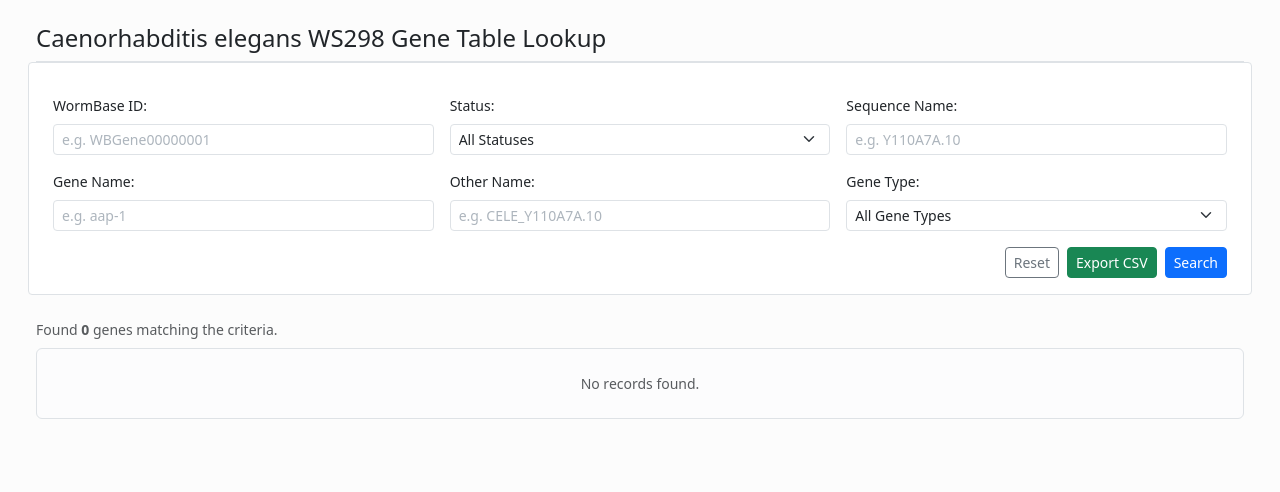
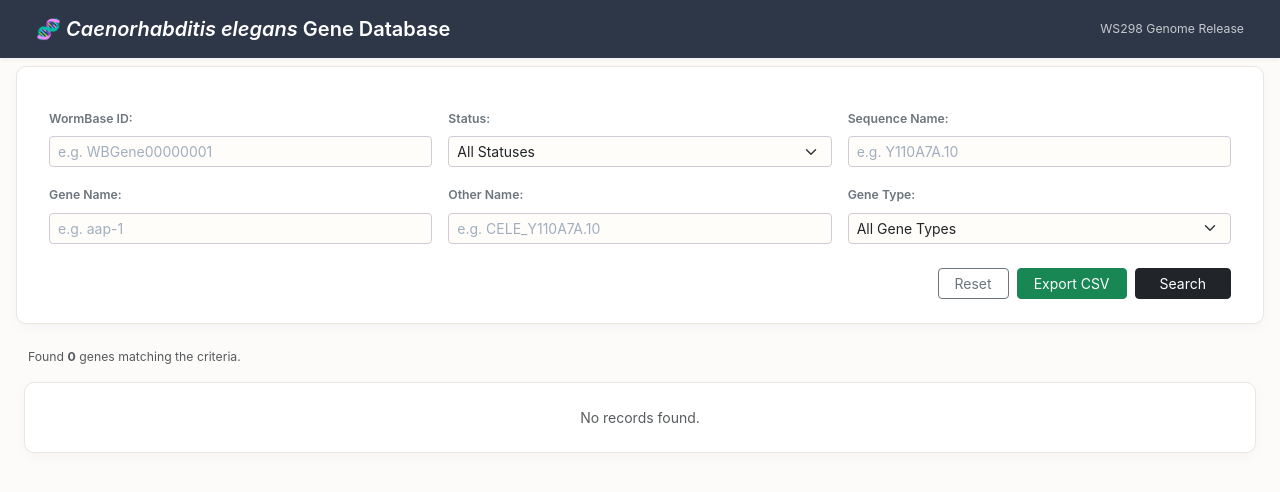
Before and after one commit to Chen-wunyi/CSBP, a Django app: page / in a window 1280 px wide. Shown: the top 492 px of the page. Run offline with Django 5.2, Linux system fonts and the light colour scheme; data that the repository does not hold is empty.

Commit message:
Upgrade UI with custom navbar and warm palette

```diff
--- a/hw1/templates/hw1/main.html
+++ b/hw1/templates/hw1/main.html
@@ -2,32 +2,92 @@
 <html lang="zh-Hant">
 <head>
     <meta charset="UTF-8">
-    <title>WormBase Gene Lookup</title>
+    <title>C. elegans Gene Lookup</title>
     <link href="https://cdn.jsdelivr.net/npm/bootstrap@5.3.0/dist/css/bootstrap.min.css" rel="stylesheet">
     <style>
-        body { background-color: #fcfcfc; font-size: 14px; }
-        .table-custom th { background-color: #f1f3f5; color: #333; font-weight: 600; }
-        .table-custom th a { color: #333; text-decoration: none; display: block; }
-        .table-custom th a:hover { color: #0d6efd; }
-        input::placeholder { color: #adb5bd !important; opacity: 1; }
+        /* 溫潤米白色系背景與基礎字體優化 */
+        body {
+            background-color: #fcfbfa;
+            color: #2c3e50;
+            font-family: -apple-system, BlinkMacSystemFont, "Segoe UI", Roboto, "Helvetica Neue", Arial, sans-serif;
+            font-size: 14px;
+        }
+
+        /* 質感導覽列 */
+        .navbar-custom {
+            background-color: #2d3748;
+            box-shadow: 0 2px 4px rgba(0,0,0,0.05);
+        }
+
+        /* 搜尋卡片區塊陰影與圓角 */
+        .search-card {
+            background-color: #ffffff;
+            border: 1px solid #eae6df !important;
+            border-radius: 10px;
+            box-shadow: 0 4px 12px rgba(0, 0, 0, 0.03);
+        }
+
+        /*  테이블 樣式與柔和表頭 */
+        .table-custom {
+            background-color: #ffffff;
+            border-radius: 8px;
+            overflow: hidden;
+            box-shadow: 0 2px 8px rgba(0, 0, 0, 0.02);
+            border: 1px solid #eae6df;
+        }
+        .table-custom th {
+            background-color: #f7f5ef;
+            color: #4a5568;
+            font-weight: 600;
+            border-bottom: 2px solid #e2ded6 !important;
+        }
+        .table-custom th a {
+            color: #4a5568;
+            text-decoration: none;
+            display: block;
+        }
+        .table-custom th a:hover {
+            color: #3182ce;
+        }
+
+        /* 輸入框與提示字優化 */
+        .form-control, .form-select {
+            border-color: #d1cbd5;
+            background-color: #fffdf9;
+        }
+        .form-control:focus, .form-select:focus {
+            border-color: #4a5568;
+            box-shadow: 0 0 0 0.2rem rgba(74, 85, 104, 0.15);
+            background-color: #ffffff;
+        }
+        input::placeholder { color: #a0aec0 !important; opacity: 1; }
     </style>
 </head>
-<body class="p-4">
-    <div class="container-fluid">
-        <h4 class="mb-3 border-bottom pb-2">Caenorhabditis elegans WS298 Gene Table Lookup</h4>
+<body>
 
-        <!-- 全欄位查詢與排序表單 -->
-        <form method="GET" action="" class="row g-3 mb-4 bg-white p-3 border rounded-1">
+    <!-- 質感頂部導覽列 -->
+    <nav class="navbar navbar-dark navbar-custom px-4 mb-4">
+        <div class="container-fluid py-1">
+            <span class="navbar-brand mb-0 h5 fw-semibold">
+                🧬 <i>Caenorhabditis elegans</i> Gene Database
+            </span>
+            <span class="text-light opacity-75 small">WS298 Genome Release</span>
+        </div>
+    </nav>
+
+    <div class="container-fluid px-4">
+
+        <!-- 查詢表單區塊 -->
+        <form method="GET" action="" class="row g-3 mb-4 p-4 search-card">
             <input type="hidden" name="sort" value="{{ sort_by }}">
 
             <div class="col-md-4">
-                <label class="form-label">WormBase ID:</label>
+                <label class="form-label fw-semibold text-secondary small">WormBase ID:</label>
                 <input type="text" name="wormbase_id" class="form-control form-control-sm" placeholder="e.g. WBGene00000001" value="{{ wormbase_id }}">
             </div>
 
-            <!-- Status 改為下拉選單 -->
             <div class="col-md-4">
-                <label class="form-label">Status:</label>
+                <label class="form-label fw-semibold text-secondary small">Status:</label>
                 <select name="status" class="form-select form-select-sm">
                     <option value="">All Statuses</option>
                     <option value="Live" {% if status == 'Live' %}selected{% endif %}>Live</option>
@@ -38,23 +98,22 @@
             </div>
 
             <div class="col-md-4">
-                <label class="form-label">Sequence Name:</label>
+                <label class="form-label fw-semibold text-secondary small">Sequence Name:</label>
                 <input type="text" name="sequence_name" class="form-control form-control-sm" placeholder="e.g. Y110A7A.10" value="{{ sequence_name }}">
             </div>
 
             <div class="col-md-4">
-                <label class="form-label">Gene Name:</label>
+                <label class="form-label fw-semibold text-secondary small">Gene Name:</label>
                 <input type="text" name="gene_name" class="form-control form-control-sm" placeholder="e.g. aap-1" value="{{ gene_name }}">
             </div>
 
             <div class="col-md-4">
-                <label class="form-label">Other Name:</label>
+                <label class="form-label fw-semibold text-secondary small">Other Name:</label>
                 <input type="text" name="other_name" class="form-control form-control-sm" placeholder="e.g. CELE_Y110A7A.10" value="{{ other_name }}">
             </div>
 
-            <!-- Gene Type 改為下拉選單 -->
             <div class="col-md-4">
-                <label class="form-label">Gene Type:</label>
+                <label class="form-label fw-semibold text-secondary small">Gene Type:</label>
                 <select name="gene_type" class="form-select form-select-sm">
                     <option value="">All Gene Types</option>
                     <option value="protein_coding_gene" {% if gene_type == 'protein_coding_gene' %}selected{% endif %}>protein_coding_gene</option>
@@ -68,42 +127,42 @@
                 </select>
             </div>
 
-            <!-- 按鈕區：包含重置、匯出 CSV 與搜尋 -->
-            <div class="col-12 d-flex justify-content-end align-items-center">
-                <a href="?" class="btn btn-outline-secondary btn-sm me-2">Reset</a>
-                <button type="submit" name="export" value="1" class="btn btn-success btn-sm me-2">Export CSV</button>
-                <button type="submit" class="btn btn-primary btn-sm">Search</button>
+            <!-- 按鈕區 -->
+            <div class="col-12 d-flex justify-content-end align-items-center pt-2">
+                <a href="?" class="btn btn-outline-secondary btn-sm me-2 px-3">Reset</a>
+                <button type="submit" name="export" value="1" class="btn btn-success btn-sm me-2 px-3">Export CSV</button>
+                <button type="submit" class="btn btn-dark btn-sm px-4">Search</button>
             </div>
         </form>
 
-        <div class="mb-2 text-muted">
+        <div class="mb-3 text-muted small px-1">
             Found <strong>{{ total_count }}</strong> genes matching the criteria.
         </div>
 
-        <!-- 基因數據表格 (標題支援點擊排序) -->
+        <!-- 基因數據表格 -->
         {% if page_obj %}
         <div class="table-responsive">
-            <table class="table table-bordered table-hover table-sm table-custom">
+            <table class="table table-hover table-sm table-custom align-middle mb-4">
                 <thead>
                     <tr>
-                        <th>
+                        <th class="py-2 ps-3">
                             <a href="?wormbase_id={{ wormbase_id }}&status={{ status }}&sequence_name={{ sequence_name }}&gene_name={{ gene_name }}&other_name={{ other_name }}&gene_type={{ gene_type }}&sort={% if sort_by == 'wormbase_id' %}-wormbase_id{% else %}wormbase_id{% endif %}">
                                 WormBase ID {% if sort_by == 'wormbase_id' %}▲{% elif sort_by == '-wormbase_id' %}▼{% endif %}
                             </a>
                         </th>
-                        <th>
+                        <th class="py-2">
                             <a href="?wormbase_id={{ wormbase_id }}&status={{ status }}&sequence_name={{ sequence_name }}&gene_name={{ gene_name }}&other_name={{ other_name }}&gene_type={{ gene_type }}&sort={% if sort_by == 'status' %}-status{% else %}status{% endif %}">
                                 Status {% if sort_by == 'status' %}▲{% elif sort_by == '-status' %}▼{% endif %}
                             </a>
                         </th>
-                        <th>Sequence Name</th>
-                        <th>
+                        <th class="py-2">Sequence Name</th>
+                        <th class="py-2">
                             <a href="?wormbase_id={{ wormbase_id }}&status={{ status }}&sequence_name={{ sequence_name }}&gene_name={{ gene_name }}&other_name={{ other_name }}&gene_type={{ gene_type }}&sort={% if sort_by == 'gene_name' %}-gene_name{% else %}gene_name{% endif %}">
                                 Gene Name {% if sort_by == 'gene_name' %}▲{% elif sort_by == '-gene_name' %}▼{% endif %}
                             </a>
                         </th>
-                        <th>Other Name</th>
-                        <th>
+                        <th class="py-2">Other Name</th>
+                        <th class="py-2">
                             <a href="?wormbase_id={{ wormbase_id }}&status={{ status }}&sequence_name={{ sequence_name }}&gene_name={{ gene_name }}&other_name={{ other_name }}&gene_type={{ gene_type }}&sort={% if sort_by == 'gene_type' %}-gene_type{% else %}gene_type{% endif %}">
                                 Gene Type {% if sort_by == 'gene_type' %}▲{% elif sort_by == '-gene_type' %}▼{% endif %}
                             </a>
@@ -113,42 +172,41 @@
                 <tbody>
                     {% for gene in page_obj %}
                     <tr>
-                        <td>
-                            <!-- WormBase ID 轉為官方超連結 -->
-                            <a href="https://wormbase.org/species/c_elegans/gene/{{ gene.wormbase_id }}" target="_blank" title="View on WormBase">
+                        <td class="ps-3">
+                            <a href="https://wormbase.org/species/c_elegans/gene/{{ gene.wormbase_id }}" target="_blank" title="View on WormBase" class="text-decoration-none fw-medium text-primary">
                                 <code>{{ gene.wormbase_id }}</code> 🔗
                             </a>
                         </td>
                         <td>
-                            <span class="badge {% if gene.status == 'Live' %}bg-success{% elif gene.status == 'Dead' %}bg-secondary{% else %}bg-warning text-dark{% endif %}">
+                            <span class="badge {% if gene.status == 'Live' %}bg-success{% elif gene.status == 'Dead' %}bg-secondary{% else %}bg-warning text-dark{% endif %} px-2 py-1">
                                 {{ gene.status }}
                             </span>
                         </td>
-                        <td>{{ gene.sequence_name }}</td>
-                        <td><strong>{{ gene.gene_name }}</strong></td>
-                        <td>{{ gene.other_name }}</td>
-                        <td>{{ gene.gene_type }}</td>
+                        <td class="text-secondary">{{ gene.sequence_name }}</td>
+                        <td><strong class="text-dark">{{ gene.gene_name }}</strong></td>
+                        <td class="text-muted">{{ gene.other_name }}</td>
+                        <td><span class="text-muted small">{{ gene.gene_type }}</span></td>
                     </tr>
                     {% endfor %}
                 </tbody>
             </table>
         </div>
         {% else %}
-        <div class="alert alert-light border text-center py-4 text-muted">
+        <div class="alert alert-light border text-center py-4 text-muted search-card">
             No records found.
         </div>
         {% endif %}
 
         <!-- 分頁元件 -->
         {% if page_obj.has_other_pages %}
-        <nav>
+        <nav class="my-4">
             <ul class="pagination pagination-sm justify-content-center">
                 {% if page_obj.has_previous %}
                     <li class="page-item"><a class="page-link" href="?wormbase_id={{ wormbase_id }}&status={{ status }}&sequence_name={{ sequence_name }}&gene_name={{ gene_name }}&other_name={{ other_name }}&gene_type={{ gene_type }}&sort={{ sort_by }}&page=1">&laquo; First</a></li>
                     <li class="page-item"><a class="page-link" href="?wormbase_id={{ wormbase_id }}&status={{ status }}&sequence_name={{ sequence_name }}&gene_name={{ gene_name }}&other_name={{ other_name }}&gene_type={{ gene_type }}&sort={{ sort_by }}&page={{ page_obj.previous_page_number }}">Previous</a></li>
                 {% endif %}
 
-                <li class="page-item disabled"><span class="page-link">Page {{ page_obj.number }} of {{ page_obj.paginator.num_pages }}</span></li>
+                <li class="page-item disabled"><span class="page-link text-secondary">Page {{ page_obj.number }} of {{ page_obj.paginator.num_pages }}</span></li>
 
                 {% if page_obj.has_next %}
                     <li class="page-item"><a class="page-link" href="?wormbase_id={{ wormbase_id }}&status={{ status }}&sequence_name={{ sequence_name }}&gene_name={{ gene_name }}&other_name={{ other_name }}&gene_type={{ gene_type }}&sort={{ sort_by }}&page={{ page_obj.next_page_number }}">Next</a></li>
```
